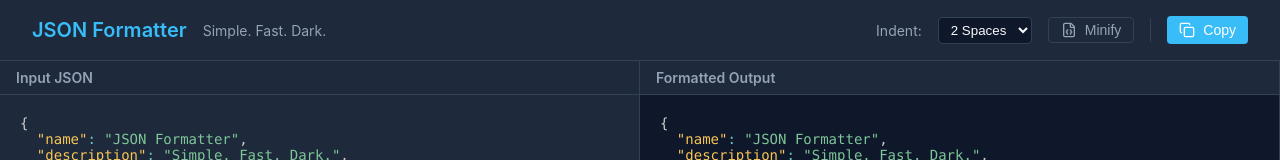
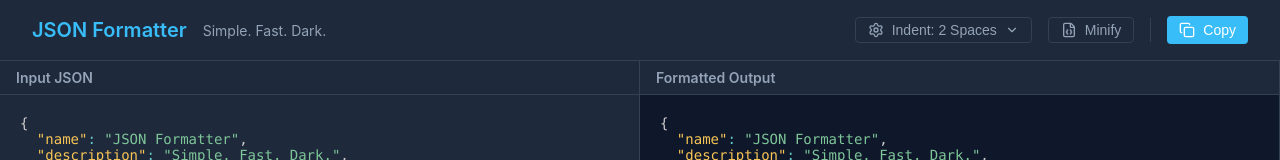
Before and after one commit to t11a/json-formatter, a React (Vite) app: page / in a window 1280 px wide. Shown: the top 160 px of the page. Built offline with nearby package versions, Linux system fonts and the light colour scheme.

Commit message:
change indent appearance

```diff
--- a/src/components/Controls.jsx
+++ b/src/components/Controls.jsx
@@ -1,8 +1,20 @@
-import React, { useState } from 'react';
-import { Copy, Check, FileJson } from 'lucide-react';
+import React, { useState, useRef, useEffect } from 'react';
+import { Copy, Check, FileJson, Settings, ChevronDown } from 'lucide-react';
 
 const Controls = ({ indent, onIndentChange, output }) => {
     const [copied, setCopied] = useState(false);
+    const [isMenuOpen, setIsMenuOpen] = useState(false);
+    const menuRef = useRef(null);
+
+    useEffect(() => {
+        const handleClickOutside = (event) => {
+            if (menuRef.current && !menuRef.current.contains(event.target)) {
+                setIsMenuOpen(false);
+            }
+        };
+        document.addEventListener('mousedown', handleClickOutside);
+        return () => document.removeEventListener('mousedown', handleClickOutside);
+    }, []);
 
     const handleCopy = async () => {
         try {
@@ -14,6 +26,12 @@
         }
     };
 
+    const indentOptions = [
+        { value: 2, label: '2 Spaces' },
+        { value: 4, label: '4 Spaces' },
+        { value: 8, label: '8 Spaces' },
+    ];
+
     return (
         <div style={{
             display: 'flex',
@@ -22,25 +40,68 @@
             color: 'var(--text-secondary)',
             fontSize: '0.875rem'
         }}>
-            <span>Indent:</span>
-            <select
-                value={indent}
-                onChange={(e) => onIndentChange(Number(e.target.value))}
-                style={{
-                    backgroundColor: 'var(--bg-primary)',
-                    color: 'var(--text-primary)',
-                    border: '1px solid var(--border-color)',
-                    padding: '0.25rem 0.5rem',
-                    borderRadius: '4px',
-                    outline: 'none',
-                    cursor: 'pointer'
-                }}
-            >
-                <option value={0}>Minified</option>
-                <option value={2}>2 Spaces</option>
-                <option value={4}>4 Spaces</option>
-                <option value={8}>8 Spaces</option>
-            </select>
+            <div style={{ position: 'relative' }} ref={menuRef}>
+                <button
+                    onClick={() => setIsMenuOpen(!isMenuOpen)}
+                    style={{
+                        display: 'flex',
+                        alignItems: 'center',
+                        gap: '0.5rem',
+                        backgroundColor: 'transparent',
+                        color: 'var(--text-secondary)',
+                        border: '1px solid var(--border-color)',
+                        padding: '0.25rem 0.75rem',
+                        borderRadius: '4px',
+                        cursor: 'pointer',
+                        fontSize: '0.875rem',
+                        transition: 'all 0.2s'
+                    }}
+                >
+                    <Settings size={16} />
+                    <span>Indent: {indent === 0 ? 'Minified' : `${indent} Spaces`}</span>
+                    <ChevronDown size={14} />
+                </button>
+
+                {isMenuOpen && (
+                    <div style={{
+                        position: 'absolute',
+                        top: '100%',
+                        right: 0,
+                        marginTop: '0.5rem',
+                        backgroundColor: 'var(--bg-secondary)',
+                        border: '1px solid var(--border-color)',
+                        borderRadius: '4px',
+                        boxShadow: '0 4px 6px -1px rgba(0, 0, 0, 0.1), 0 2px 4px -1px rgba(0, 0, 0, 0.06)',
+                        zIndex: 10,
+                        minWidth: '140px',
+                        overflow: 'hidden'
+                    }}>
+                        {indentOptions.map((option) => (
+                            <button
+                                key={option.value}
+                                onClick={() => {
+                                    onIndentChange(option.value);
+                                    setIsMenuOpen(false);
+                                }}
+                                style={{
+                                    display: 'block',
+                                    width: '100%',
+                                    textAlign: 'left',
+                                    padding: '0.5rem 1rem',
+                                    backgroundColor: indent === option.value ? 'var(--bg-primary)' : 'transparent',
+                                    color: indent === option.value ? 'var(--accent-color)' : 'var(--text-primary)',
+                                    border: 'none',
+                                    cursor: 'pointer',
+                                    fontSize: '0.875rem',
+                                    transition: 'background-color 0.2s'
+                                }}
+                            >
+                                {option.label}
+                            </button>
+                        ))}
+                    </div>
+                )}
+            </div>
 
             <button
                 onClick={() => onIndentChange(0)}
```
